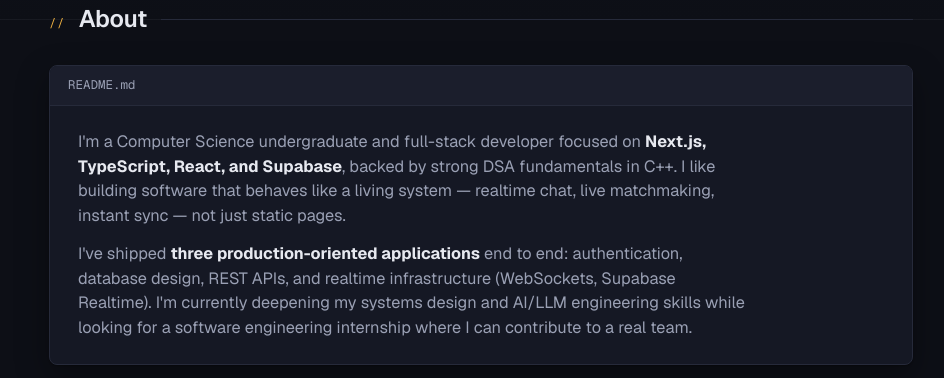
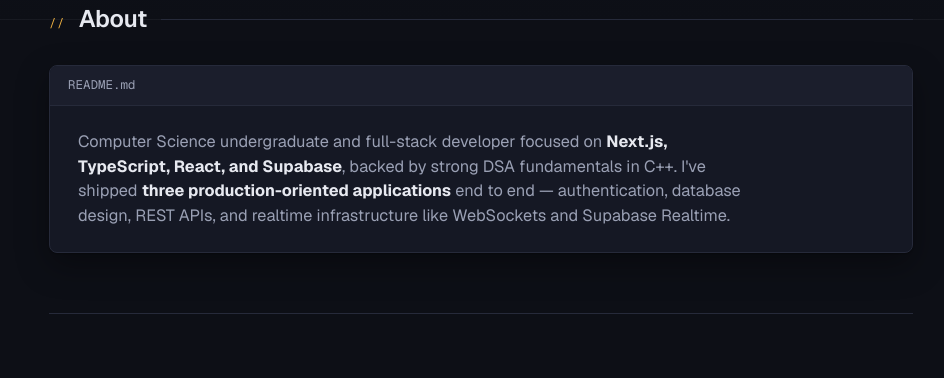
Before and after one commit to GuTS805/alok-portfolio, a Next.js app: page / in a window 1280 px wide. Shown: the part 781-1159 px from the top of the page, without its empty margins (159-1103 px from the left). Built offline with nearby package versions, Linux system fonts and the light colour scheme; no server answers.

Commit message:
Shorten About section into one tighter, more professional paragraph and drop the internship-seeking line

```diff
--- a/src/components/sections/About.tsx
+++ b/src/components/sections/About.tsx
@@ -18,25 +18,17 @@
           </div>
           <div className="flex flex-col gap-3.5 px-7 py-6">
             <p className="max-w-[62ch] text-[1.02rem] text-ink-soft">
-              I&apos;m a Computer Science undergraduate and full-stack
-              developer focused on{" "}
+              Computer Science undergraduate and full-stack developer focused
+              on{" "}
               <strong className="text-ink">
                 Next.js, TypeScript, React, and Supabase
               </strong>
-              , backed by strong DSA fundamentals in C++. I like building
-              software that behaves like a living system — realtime chat,
-              live matchmaking, instant sync — not just static pages.
-            </p>
-            <p className="max-w-[62ch] text-[1.02rem] text-ink-soft">
-              I&apos;ve shipped{" "}
+              , backed by strong DSA fundamentals in C++. I&apos;ve shipped{" "}
               <strong className="text-ink">
                 three production-oriented applications
               </strong>{" "}
-              end to end: authentication, database design, REST APIs, and
-              realtime infrastructure (WebSockets, Supabase Realtime).
-              I&apos;m currently deepening my systems design and AI/LLM
-              engineering skills while looking for a software engineering
-              internship where I can contribute to a real team.
+              end to end — authentication, database design, REST APIs, and
+              realtime infrastructure like WebSockets and Supabase Realtime.
             </p>
           </div>
         </div>
```
